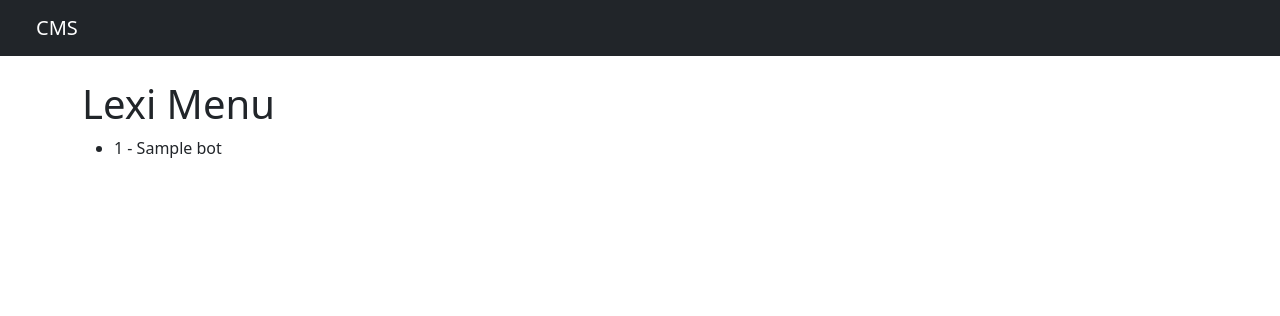
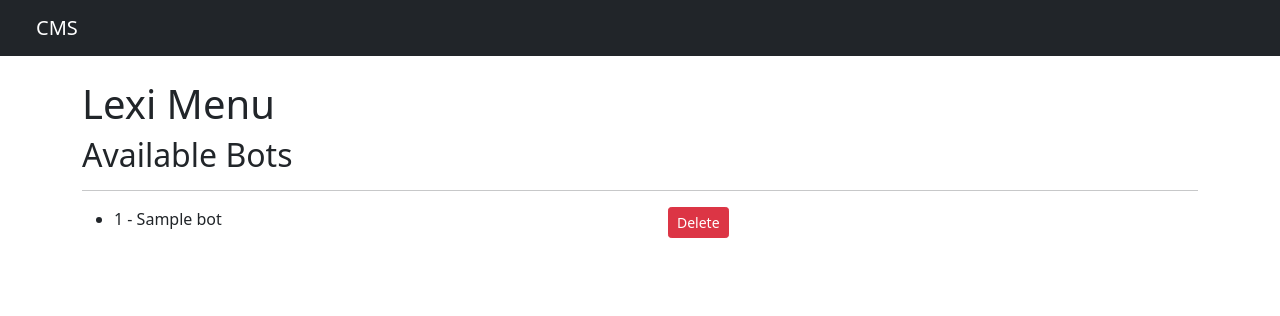
Before and after one commit to gurureoul/ueoc, a Flask app: template ueocdata/templates/cms/lexi/index.html in a window 1280 px wide. Shown: the top 316 px of the page. Run offline with Flask 2, Linux system fonts and the light colour scheme; the template is opened without the code that fills it: most values are stand-ins (such as "Sample title", 1, 10 or a date in 2020).

Commit message:
added ability to delete lex bots

```diff
--- a/ueocdata/templates/cms/lexi/index.html
+++ b/ueocdata/templates/cms/lexi/index.html
@@ -16,9 +16,25 @@
         </div>
     </div>
 </div> -->
+<h2>Available Bots</h2>
+<hr>
+
 <ul>
+<div class="container"></div>
 {% for bot in bots %}
-    <li>{{bot[0]}} - {{bot[1]}}</li>
-{% endfor %}
+
+        <div class="row">
+            <div class="col">
+                <li>{{bot[0]}} - {{bot[1]}}</li>
+            </div>
+            <div class="col">
+                <form method="post" action="{{ url_for('lexi.delete_bot') }}">
+                    <button class="btn btn-danger btn-sm" type="submit" name="delete_bot" value="{{bot[1]}}">Delete</button>
+                </form>
+            </div>
+        </div>
+
+    {% endfor %}
+</div>
 </ul>
 {% endblock %}
```
Also changed, not shown: aws_lex/lex.py (+19 -3 lines), ueocdata/lexi/routes.py (+9 -2 lines).
